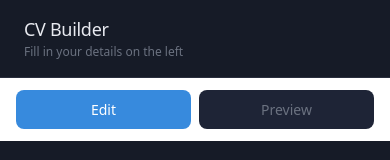
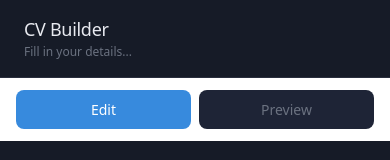
Before and after one commit to MustafaManhall/cv-application, a React (Vite) app: page / in a window 390 px wide. Shown: the top 160 px of the page. Built offline with nearby package versions, Linux system fonts and the light colour scheme.

Commit message:
fix: resolve mobile layout heights and preview scrolling bugs
Fixed nested double-scrolling in the preview area by removing fixed height, Replaced 100vh with 100dvh to fix Safari bottom cutoff bug, Cleaned up redundant sticky/overflow CSS from the Navbar, Updated sidebar header subtitle text

```diff
--- a/src/components/navbar.jsx
+++ b/src/components/navbar.jsx
@@ -18,7 +18,7 @@ function Navbar({ cvRef, activeTab }) {
     <nav>
       <div className={`sidebar-header ${activeTab === "edit" ? "active" : ""}`}>
         <h1>CV Builder</h1>
-        <p>Fill in your details on the left</p>
+        <p>Fill in your details...</p>
       </div>
       <div
         className={`preview-header ${activeTab === "preview" ? "active" : ""}`}
--- a/src/styles/App.css
+++ b/src/styles/App.css
@@ -2,7 +2,7 @@
   margin: 0 auto;
   display: flex;
   flex-direction: column;
-  height: 100vh;
+  height: 100dvh;
   overflow: hidden;
 }
 
--- a/src/styles/index.css
+++ b/src/styles/index.css
@@ -26,7 +26,7 @@ a:hover {
 body {
   margin: 0;
   min-width: 320px;
-  min-height: 100vh;
+  min-height: 100dvh;
 }
 
 h1 {
--- a/src/styles/navbar.css
+++ b/src/styles/navbar.css
@@ -8,11 +8,7 @@ nav {
   display: flex;
   justify-content: space-between;
   border-bottom: 1px solid #2a2f3e;
-  position: sticky;
-  top: 0;
-  z-index: 100;
   background: #161b27;
-  overflow-y: auto;
 }
 
 .preview-header {
@@ -67,6 +63,7 @@ nav {
 }
 
 @media screen and (max-width: 850px) {
+
   .preview-header,
   .sidebar-header {
     display: none;
--- a/src/styles/preview.css
+++ b/src/styles/preview.css
@@ -5,10 +5,9 @@
  }
 
  .preview-area {
-   height: 100vh;
+   min-height: 100%;
    width: 50vw;
    padding: 24px;
-   overflow-y: auto;
  }
 
  .a4-paper {
```
